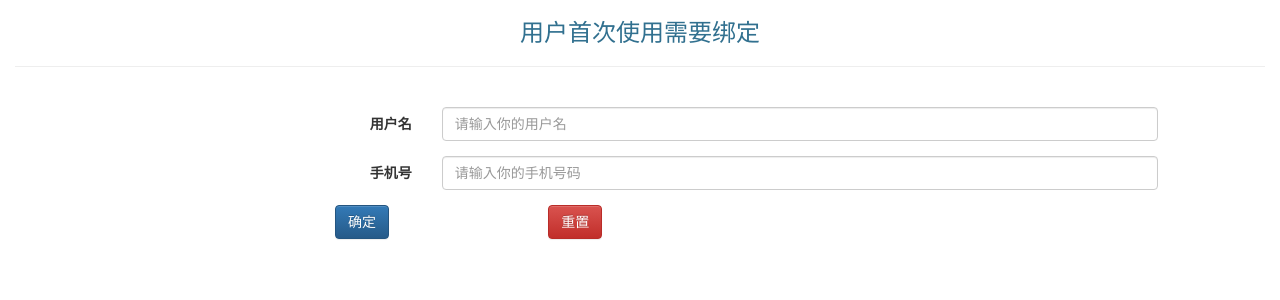
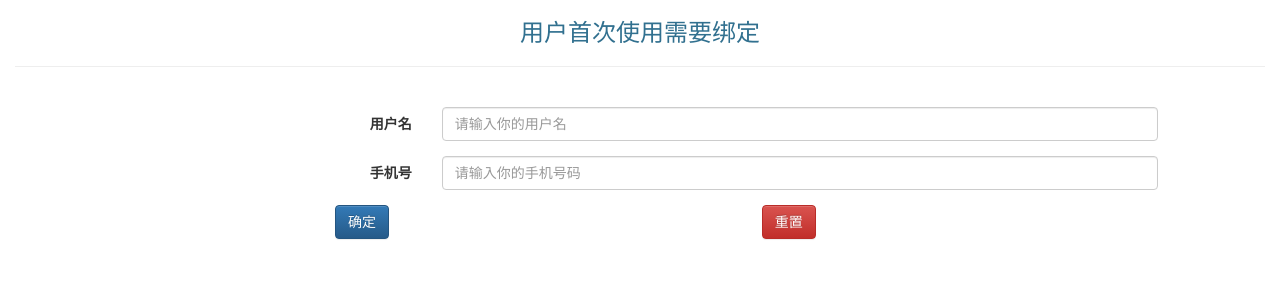
Before and after one commit to zuomang/tour, a Flask app: template templates/bing.html in a window 1280 px wide. Shown: the top 300 px of the page. Run offline with Flask 2, Linux system fonts and the light colour scheme; the template is opened without the code that fills it, so the values that code supplies are empty; some libraries are stand-ins or nearby versions.

Commit message:
update bing page

```diff
--- a/templates/bing.html
+++ b/templates/bing.html
@@ -34,8 +34,8 @@
                 <div class="col-xs-offset-3 col-xs-2">
                     <button type="submit" id="submit" class="btn btn-primary">确定</button>
                 </div>
-                <div class="col-xs-2">
-                    <button type="reset" class="btn btn-danger">重置</button>
+                <div class="col-xs-offset-2 col-xs-2">
+                    <button type="reset" id="reset" class="btn btn-danger">重置</button>
                 </div>
             </div>
         </form>
@@ -72,6 +72,10 @@
                     $("#submit").removeAttr("disabled");
                 }
             });
+
+            $('#reset').click(function() {
+                $('.text-warning').remove();
+            });
         </script>
     </body>
 </html>
```
